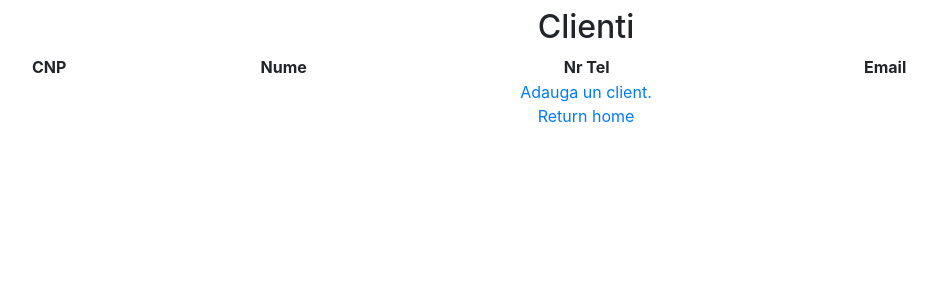
After one commit to Bogdan2435/magazin_piese_auto, a Django app: page /search/clienti in a window 1280 px wide. The commit adds this page. Shown: the top 300 px of the page, without its empty margins (54-991 px from the left). Run offline with Django 4.2, Linux system fonts and the light colour scheme; data that the repository does not hold is empty; some libraries are stand-ins or nearby versions.

Commit message:
add search clienti

```diff
--- a/crud app/magpiese/tabele/templates/search.html
+++ b/crud app/magpiese/tabele/templates/search.html
@@ -14,6 +14,7 @@
     <h1></h1>
     <center><a href="{% url 'search_locurimunca' %}">Vizualizeaza tabelul cu locurile de munca.</a></center>
     <center><a href="{% url 'search_angajati' %}">Vizualizeaza angajatii.</a></center>
+    <center><a href="{% url 'search_clienti' %}">Vizualizeaza tabelul clientilor.</a></center>
 </body>
 
 </html>
--- /dev/null
+++ b/crud app/magpiese/tabele/templates/search_clienti.html
@@ -0,0 +1,79 @@
+{% load static %}
+<!DOCTYPE html>
+<html lang="en">
+
+<head>
+    <meta charset="UTF-8">
+    <meta http-equiv="X-UA-Compatible" content="IE=edge">
+    <meta name="viewport" content="width=device-width, initial-scale=1.0">
+
+    <!-- Bootstrap CSS -->
+    <link href="https://cdn.jsdelivr.net/npm/bootstrap@5.1.3/dist/css/bootstrap.min.css" rel="stylesheet"
+        integrity="sha384-1BmE4kWBq78iYhFldvKuhfTAU6auU8tT94WrHftjDbrCEXSU1oBoqyl2QvZ6jIW3" crossorigin="anonymous">
+    <meta name="viewport" content="width=device-width, initial-scale=1">
+    <link rel="stylesheet" href="https://stackpath.bootstrapcdn.com/bootstrap/4.2.1/css/bootstrap.min.css"
+        integrity="sha384-GJzZqFGwb1QTTN6wy59ffF1BuGJpLSa9DkKMp0DgiMDm4iYMj70gZWKYbI706tWS" crossorigin="anonymous">
+    <script src="https://code.jquery.com/jquery-3.3.1.slim.min.js"
+        integrity="sha384-q8i/X+965DzO0rT7abK41JStQIAqVgRVzpbzo5smXKp4YfRvH+8abtTE1Pi6jizo"
+        crossorigin="anonymous"></script>
+    <script src="https://cdnjs.cloudflare.com/ajax/libs/popper.js/1.14.6/umd/popper.min.js"
+        integrity="sha384-wHAiFfRlMFy6i5SRaxvfOCifBUQy1xHdJ/yoi7FRNXMRBu5WHdZYu1hA6ZOblgut"
+        crossorigin="anonymous"></script>
+    <script src="https://stackpath.bootstrapcdn.com/bootstrap/4.2.1/js/bootstrap.min.js"
+        integrity="sha384-B0UglyR+jN6CkvvICOB2joaf5I4l3gm9GU6Hc1og6Ls7i6U/mkkaduKaBhlAXv9k"
+        crossorigin="anonymous"></script>
+
+    <script src="http://code.jquery.com/jquery-3.3.1.min.js"
+        integrity="sha256-FgpCb/KJQlLNfOu91ta32o/NMZxltwRo8QtmkMRdAu8=" crossorigin="anonymous"></script>
+    <link rel="stylesheet" href="https://cdn.datatables.net/1.10.19/css/jquery.dataTables.min.css">
+    <script src="https://cdn.datatables.net/1.10.19/js/jquery.dataTables.min.js"></script>
+
+
+    <title>Search Clienti</title>
+</head>
+
+<body>
+    <h1></h1>
+    <h2 style="text-align:center"> Clienti </h2>
+    <div class="container">
+        <table id="example" class="display" style="width:100%">
+            <thead>
+                <tr>
+                    <th>CNP</th>
+                    <th>Nume</th>
+                    <th>Nr Tel</th>
+                    <th>Email</th>
+                    <!-- <th>Edit Blog</th>
+                    <th>Remove Blog</th> -->
+                </tr>
+            </thead>
+            <tbody>
+                {% for client in clienti %}
+                <tr>
+                    <td>{{client.cnp}}</td>
+                    <td>{{client.nume_familie}} {{client.prenume}}</td>
+                    <td>{{client.nr_telefon}}</td>
+                    <td>{{client.email}}</td>
+                    <!-- <td>
+                        <a href="/update/locurimunca/{{locMunca.pk}}">Update</a>
+                    </td>
+                    <td>
+                        <a href="/delete/locurimunca/{{locMunca.pk}}">Delete</a>
+                    </td> -->
+                </tr>
+                {% endfor %}
+            </tbody>
+        </table>
+    </div>
+
+    <center><a href="{% url 'create_client' %}">Adauga un client.</a></center>
+    <center><a href="{% url 'home' %}">Return home</a></center>
+</body>
+
+<script src="https://cdn.jsdelivr.net/npm/bootstrap@5.1.3/dist/js/bootstrap.bundle.min.js"
+    integrity="sha384-ka7Sk0Gln4gmtz2MlQnikT1wXgYsOg+OMhuP+IlRH9sENBO0LRn5q+8nbTov4+1p"
+    crossorigin="anonymous"></script>
+<script type="text/javascript" src="https://cdn.datatables.net/1.11.5/js/jquery.dataTables.min.js"></script>
+<script type="text/javascript" src="{% static './js/table.js' %}"></script>
+
+</html>
--- a/crud app/magpiese/tabele/urls.py
+++ b/crud app/magpiese/tabele/urls.py
@@ -12,6 +12,7 @@ urlpatterns = [
     path('search/', views.search, name='search'),
     path('search/locurimunca', views.read_LocuriMunca, name='search_locurimunca'),
     path('search/angajati', views.read_Angajati, name='search_angajati'),
+    path('search/clienti', views.read_Clienti, name='search_clienti'),
     path('update/locurimunca/<int:pk>', views.update_LocuriMunca, name='update_locurimunca'),
     path('update/angajati/<int:pk>', views.update_Angajati, name='update_locurimunca'),
     path('delete/locurimunca/<int:pk>', views.delete_LocuriMunca, name='delete_locurimunca'),
--- a/crud app/magpiese/tabele/views.py
+++ b/crud app/magpiese/tabele/views.py
@@ -2,12 +2,14 @@ from django.shortcuts import render, redirect
 from .forms import *
 from .models import *
 
-# Create your views here.
 
+################### HOME #####################
 def home(request):
     context = {}
     return render(request, 'home.html', context)
 
+
+################### CREATE #####################
 def create(request):
     context = {}
     return render(request, 'create.html', context)
@@ -51,6 +53,8 @@ def create_Client(request):
         form = ClientiForm()
     return render(request, 'create_clienti.html', {'form':form})
 
+
+################### SEARCH #####################
 def search(request):
     context = {}
     return render(request, 'search.html', context)
@@ -66,8 +70,20 @@ def read_Angajati(request):
 
 def read_LocuriMunca(request):
     locuriMunca = LocuriMunca.objects.all()
-    return render(request, 'search_locurimunca.html', {'locuriMunca':locuriMunca})
+    context = {
+        'locuriMunca':locuriMunca,
+    }
+    return render(request, 'search_locurimunca.html', context)
 
+def read_Clienti(request):
+    clienti = Clienti.objects.all()
+    context = {
+        'clienti': clienti,
+    }
+    return render(request, 'search_clienti.html', context)
+
+
+################### UPDATE #####################
 def update_LocuriMunca(request, pk):
     locMunca = LocuriMunca.objects.get(id=pk)
     form = LocMuncaForm(instance=locMunca)
@@ -100,6 +116,8 @@ def update_Angajati(request, pk):
     }
     return render(request, 'update_angajati.html', context)
 
+
+################### DELETE #####################
 def delete_LocuriMunca(request, pk):
     locMunca = LocuriMunca.objects.get(id=pk)
 
```
